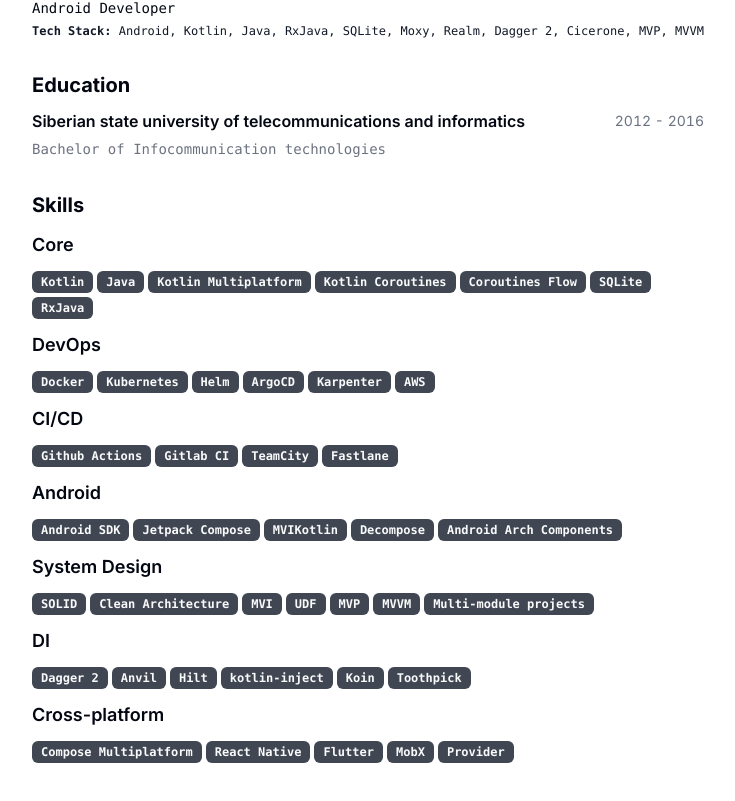
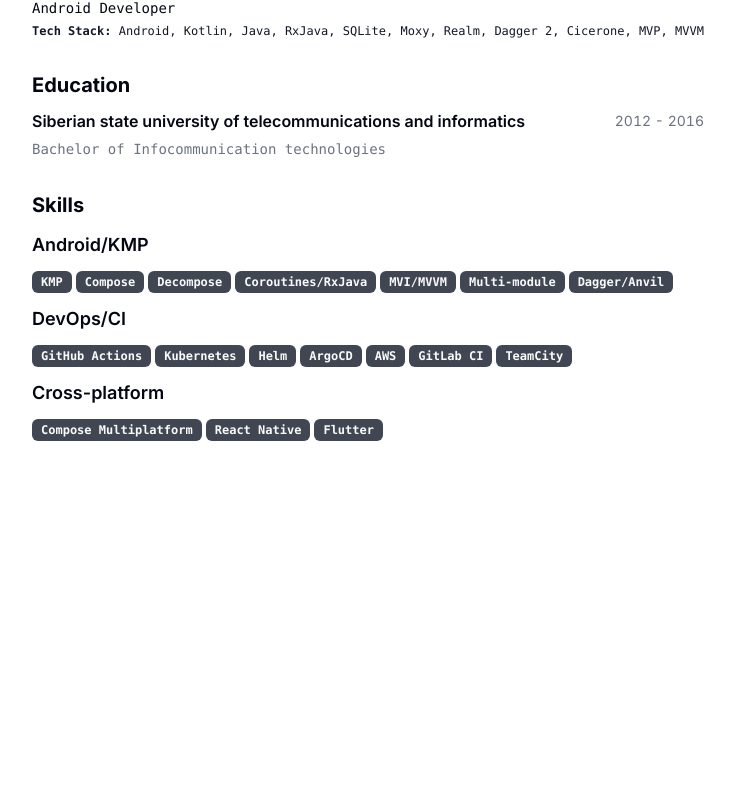
Before and after one commit to IlyaGulya/cv, a Next.js app: page / in a window 1280 px wide. Shown: the part 1505-2306 px from the top of the page, without its empty margins (272-1007 px from the left). After the commit the page ends 2010 px from the top, so only its background shows below. Built offline with nearby package versions, Linux system fonts and the light colour scheme.

Commit message:
squash skills

```diff
--- a/src/data/resume-data.tsx
+++ b/src/data/resume-data.tsx
@@ -190,71 +190,9 @@
     },
   ],
   skills: {
-    "Core": [
-      "Kotlin",
-      "Java",
-      "Kotlin Multiplatform",
-      "Kotlin Coroutines",
-      "Coroutines Flow",
-      "SQLite",
-      "RxJava",
-    ],
-    "DevOps": [
-      "Docker",
-      "Kubernetes",
-      "Helm",
-      "ArgoCD",
-      "Karpenter",
-      "AWS",
-    ],
-    "CI/CD": [
-      "Github Actions",
-      "Gitlab CI",
-      "TeamCity",
-      "Fastlane",
-    ],
-    "Android": [
-      "Android SDK",
-      "Jetpack Compose",
-      "MVIKotlin",
-      "Decompose",
-      "Android Arch Components",
-      // "OkHttp",
-      // "Retrofit",
-      // "Gson",
-      // "Moshi",
-      // "kotlinx.serialization",
-      // "Room",
-      // "SQLDelight",
-      // "Realm",
-      // "Jetpack Navigation",
-      // "Cicerone",
-    ],
-    "System Design": [
-      "SOLID",
-      "Clean Architecture",
-      "MVI",
-      "UDF",
-      "MVP",
-      "MVVM",
-      // "REST API",
-      "Multi-module projects",
-    ],
-    "DI": [
-      "Dagger 2",
-      "Anvil",
-      "Hilt",
-      "kotlin-inject",
-      "Koin",
-      "Toothpick",
-    ],
-    "Cross-platform": [
-      "Compose Multiplatform",
-      "React Native",
-      "Flutter",
-      "MobX",
-      "Provider",
-    ],
+    "Android/KMP": ["KMP", "Compose", "Decompose", "Coroutines/RxJava", "MVI/MVVM", "Multi-module", "Dagger/Anvil"],
+    "DevOps/CI": ["GitHub Actions", "Kubernetes", "Helm", "ArgoCD", "AWS", "GitLab CI", "TeamCity"],
+    "Cross-platform": ["Compose Multiplatform", "React Native", "Flutter"],
   },
   projects: [],
 };
```
